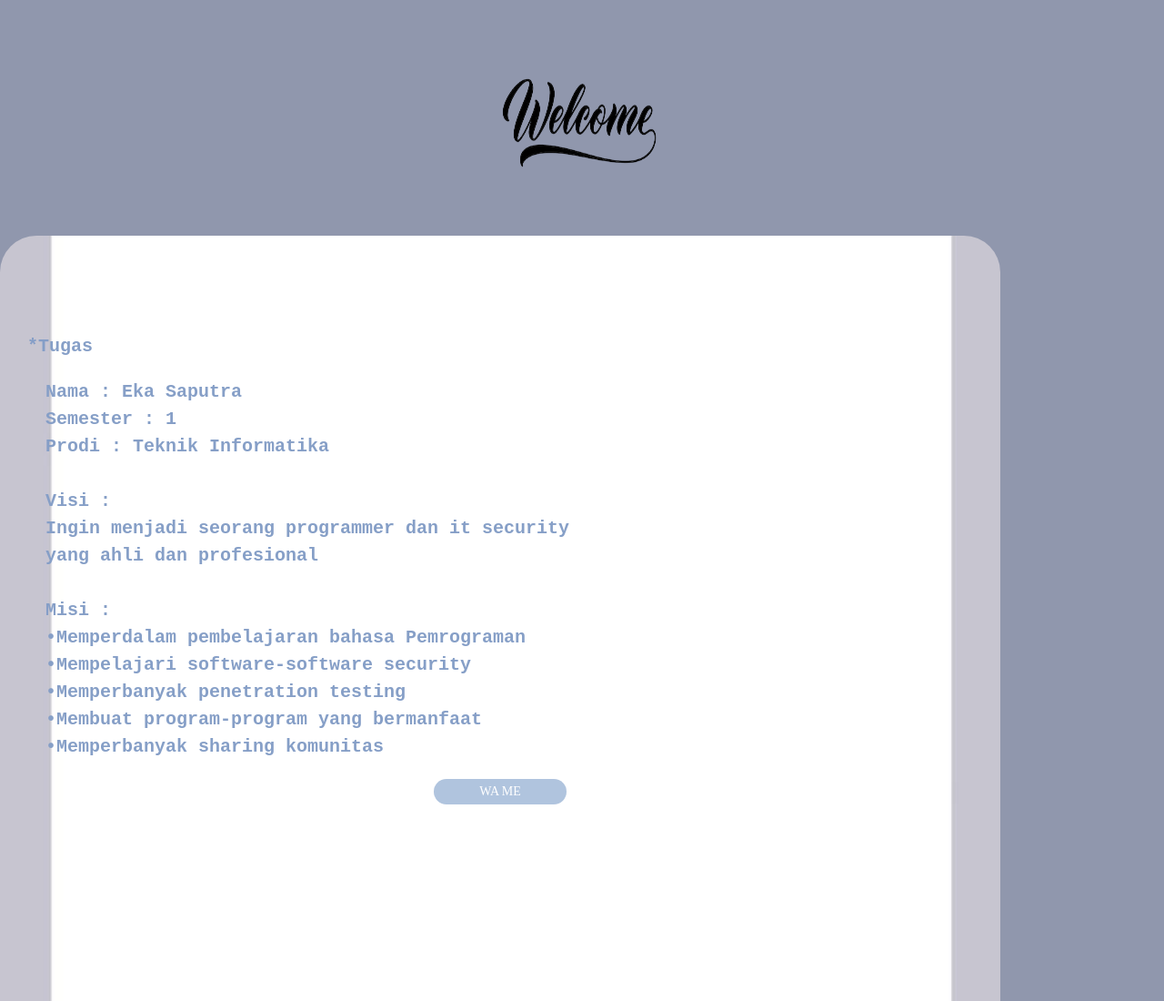
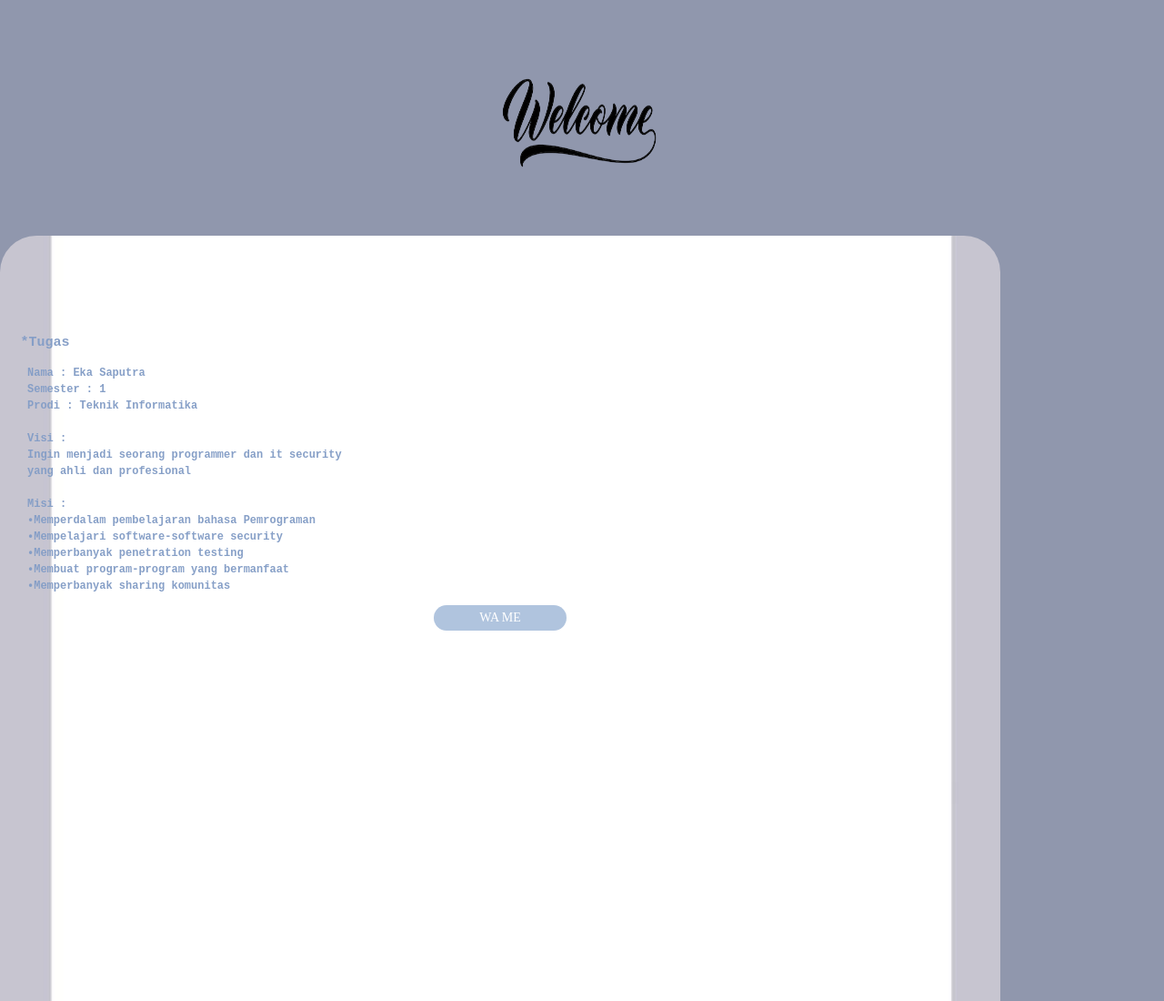
Before and after one commit to IshikawaUta/a_tugas_1, a plain HTML site: page index.html in a window 1280 px wide. Shown: the top 1100 px of the page at 91% size. Drawn offline with Linux system fonts and the light colour scheme.

Commit message:
style.css

```diff
--- a/style.css
+++ b/style.css
@@ -18,12 +18,12 @@ body{
 
 #showcase h1{
   margin-top:100px;
-  font-size:20px;
+  font-size:15px;
   margin-bottom:10px;
 }
 
 #showcase p{
-  font-size:20px;
+  font-size:12px;
 }
 
 #showcase h1{
```
